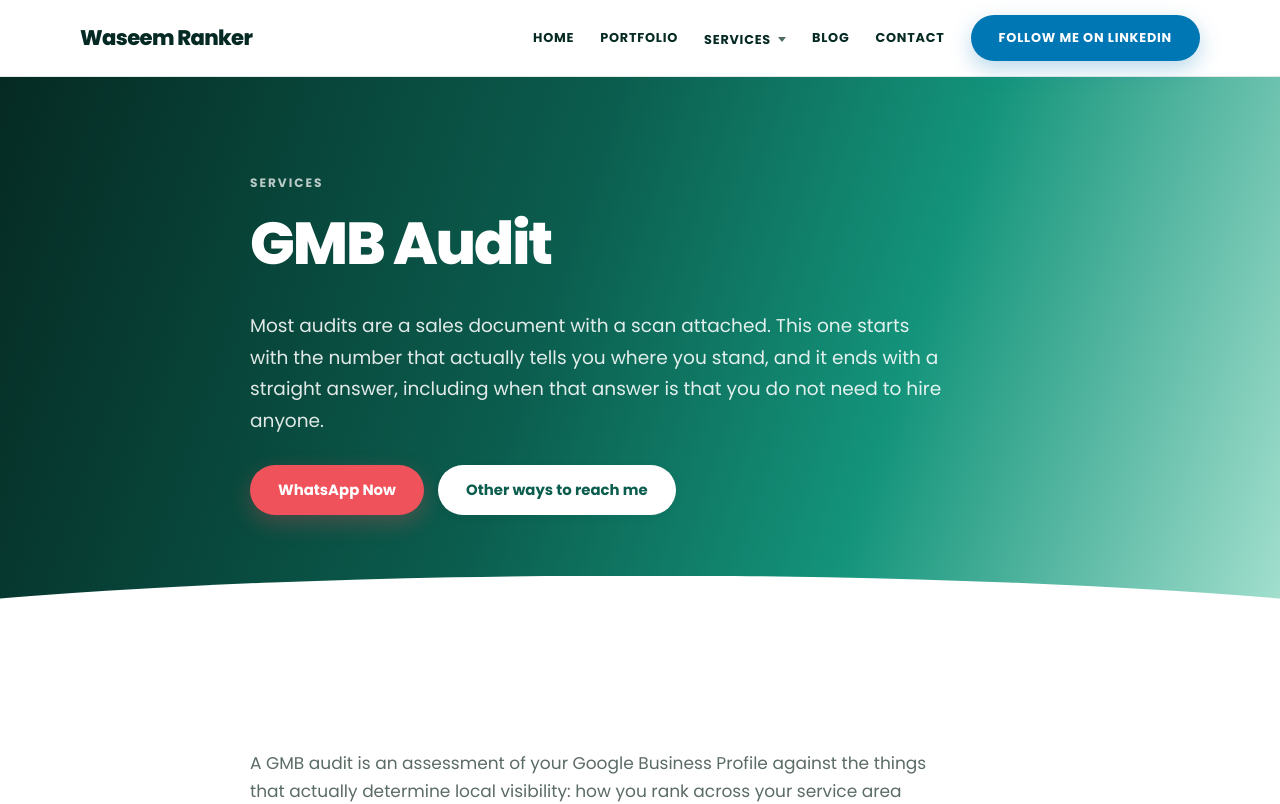
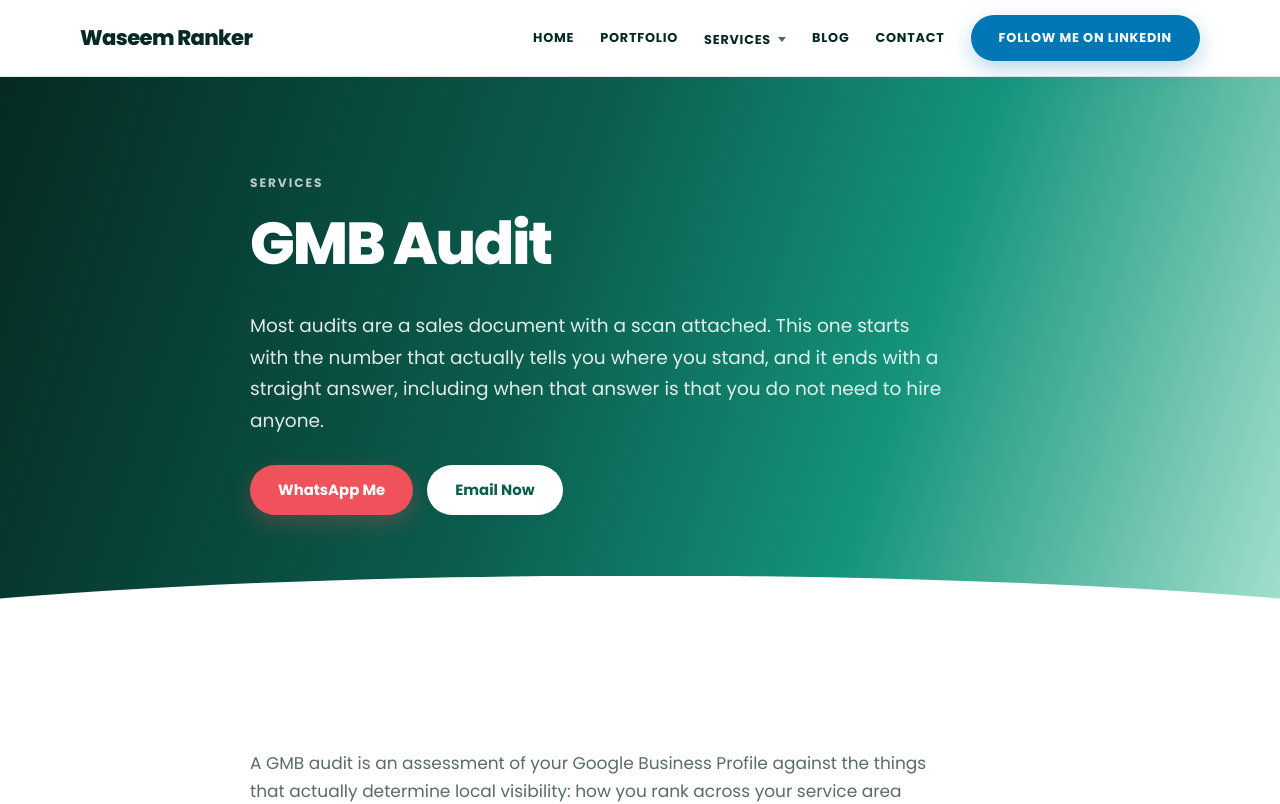
Before and after one commit to abbasid9276-spec/waseem-local-seo, a Next.js app: page /gmb-audit in a window 1280 px wide. Shown: the top 804 px of the page. Built offline with nearby package versions, Linux system fonts and the light colour scheme.

Commit message:
Update ServicePage.js

```diff
--- a/components/ServicePage.js
+++ b/components/ServicePage.js
@@ -105,10 +105,15 @@ export default function ServicePage({ service: s }) {
                 target="_blank"
                 rel="noopener nofollow"
               >
-                WhatsApp Now
+                WhatsApp Me
               </a>
-              <a className="btn btn-white" href="/contact">
-                Other ways to reach me
+              <a
+                className="btn btn-white"
+                href={gmail}
+                target="_blank"
+                rel="noopener nofollow"
+              >
+                Email Now
               </a>
             </div>
           </div>
```
